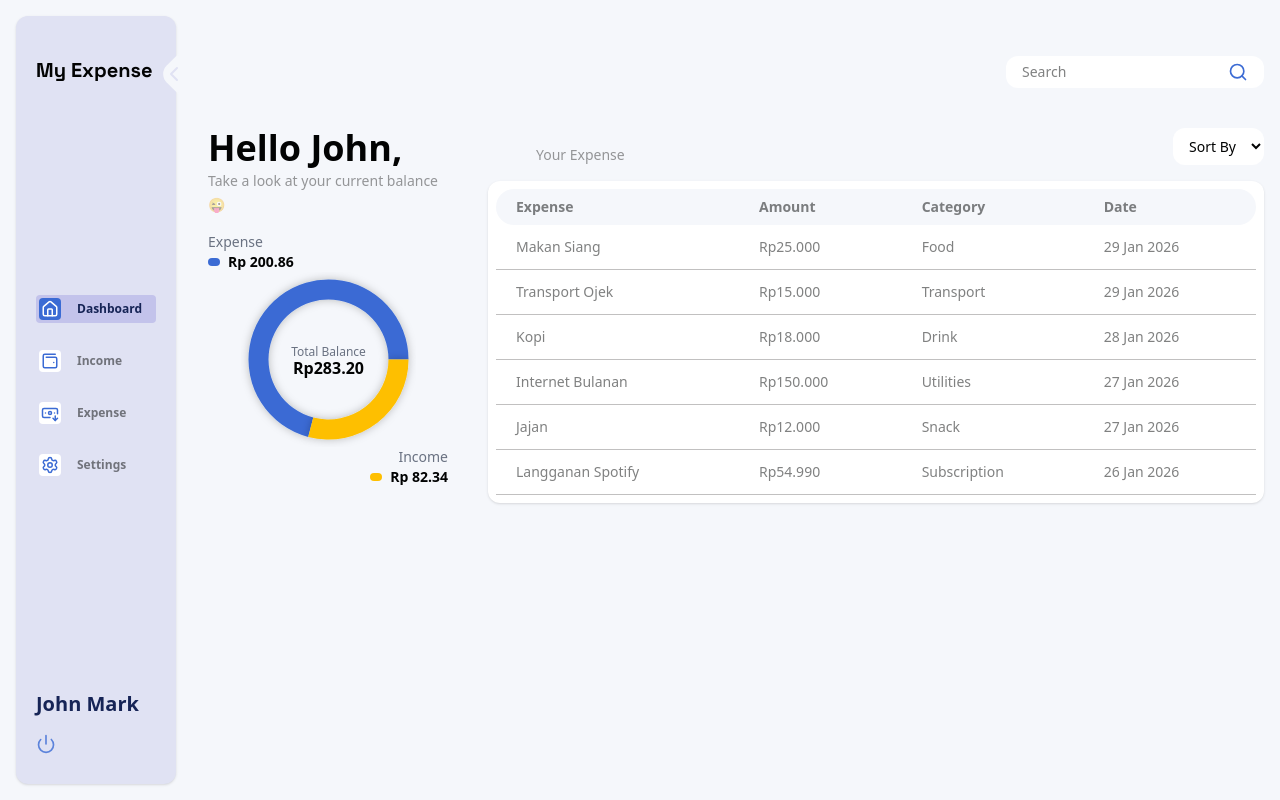
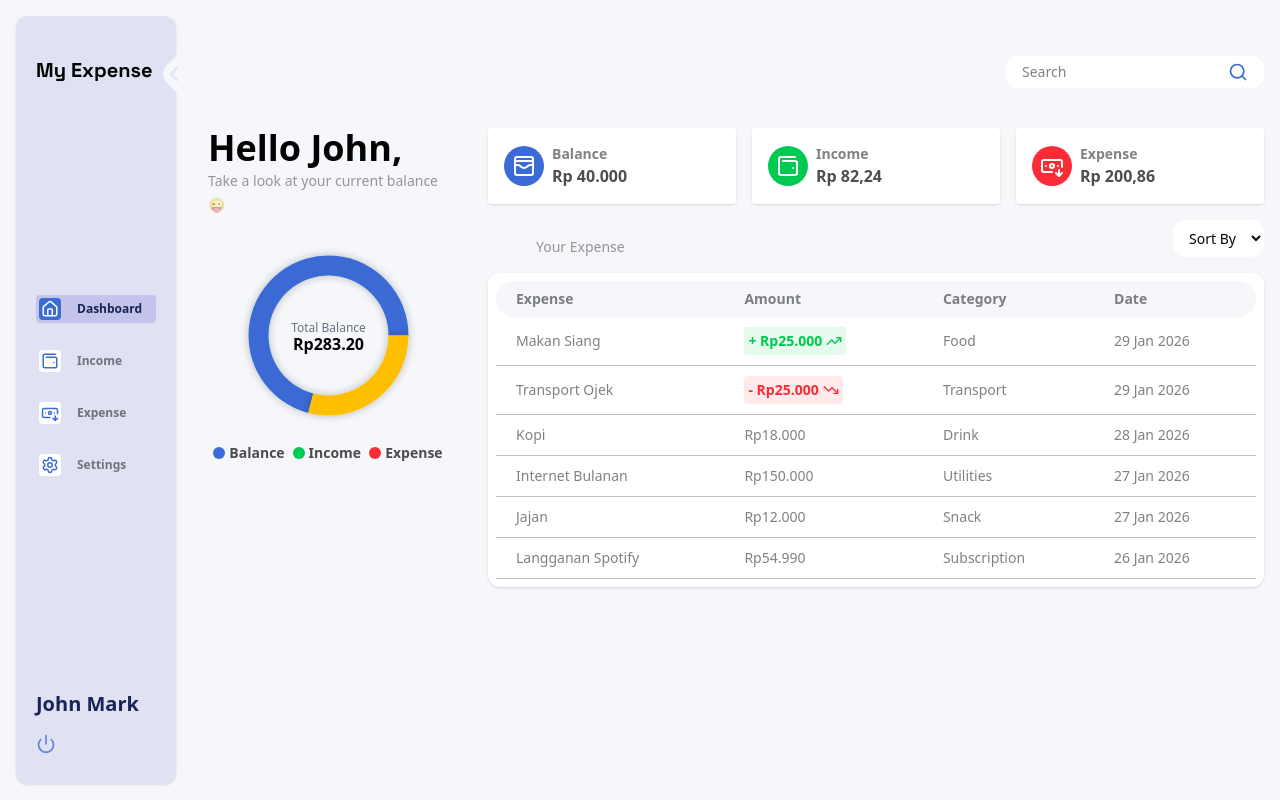
Before and after one commit to RafiqMuzayyan/My-Expense, a Next.js app: page /dashboard in a window 1280 px wide. Built offline with nearby package versions, Linux system fonts and the light colour scheme.

Commit message:
dashboard almost finish

```diff
--- a/src/app/dashboard/page.jsx
+++ b/src/app/dashboard/page.jsx
@@ -1,5 +1,6 @@
+import DataCard from '@/components/dashboard/DataCard'
 import DonutChart from '@/components/dashboard/DonutChart'
-import { Search } from 'lucide-react'
+import { BanknoteArrowDown, Search, TrendingDown, TrendingUp, WalletCards, WalletMinimal } from 'lucide-react'
 import React from 'react'
 
 const page = () => {
@@ -26,7 +27,7 @@ const page = () => {
 
         <div className='w-full max-w-60'>
 
-          <div className='mb-4'>
+          <div className='mb-8'>
             <h1 className='font-semibold text-4xl'>
               Hello John,
             </h1>
@@ -36,28 +37,54 @@ const page = () => {
           </div>
 
           {/* pie chart */}
-          <div className="flex flex-col items-center ">
+          <div className="flex flex-col items-center gap-5">
             {/* Requested */}
-            <div className="w-full flex flex-col text-sm items-start">
-              <p className="text-gray-500">Expense</p>
-              <div className="flex items-center gap-2 font-semibold">
-                <span className="w-3 h-2 rounded-full bg-secondary" />
-                <h4>Rp {data[0].value}</h4>
-              </div>
+
+            <DonutChart data={data}/>
+
+            <div className='w-full flex justify-center items-center gap-2'>
+                <div className='flex gap-1 items-center'>
+                  <span className="w-3 h-3 rounded-full bg-secondary"/>
+                  <h4 className='text-sm font-semibold text-black/70'>Balance</h4>
+                </div>
+                <div className='flex gap-1 items-center'>
+                  <span className="w-3 h-3 rounded-full bg-green-500"/>
+                  <h4 className='text-sm font-semibold text-black/70'>Income</h4>
+                </div>
+                <div className='flex gap-1 items-center justify-between'>
+                  <span className="w-3 h-3 rounded-full bg-red-500"/>
+                  <h4 className='text-sm font-semibold text-black/70'>Expense</h4>
+                </div>
             </div>
-            <DonutChart data={data}/>
-            <div className="w-full flex flex-col text-sm items-end ">
-              <p className="text-gray-500">Income</p>
-              <div className="flex items-center gap-2 font-semibold">
-                <span className="w-3 h-2 rounded-full bg-yellow" />
-                <h4>Rp {data[1].value}</h4>
-              </div>
-            </div>
+
           </div>
 
         </div>
 
-        <div className='w-full'>
+        <div className='w-full '>
+
+            <div className='w-full grid grid-cols-3 gap-4 mb-4'>
+
+              <DataCard
+                Icon={WalletCards}
+                Title='Balance'
+                Amount={40000}
+              />
+              <DataCard
+                Icon={WalletMinimal}
+                IconColor='bg-green-500'
+                Title='Income'
+                Amount={82.24}
+              />
+              <DataCard
+                Icon={BanknoteArrowDown}
+                IconColor='bg-red-500'
+                Title='Expense'
+                Amount={200.86}
+              />
+
+            </div>
+
             <div>
               <div className='flex justify-between pl-12 items-end mb-4' >
                 <h3 className='text-sm text-black/40'>Your Expense</h3>
@@ -87,13 +114,20 @@ const page = () => {
                   <tbody className='text-black/50'>
                     <tr>
                       <td>Makan Siang</td>
-                      <td>Rp25.000</td>
+                      <td>
+                        <div className='flex items-center w-fit bg-succes/10 p-1 text-succes font-semibold rounded gap-1'>
+                          + Rp25.000 <TrendingUp size={16}/></div>
+                      </td>
                       <td>Food</td>
                       <td>29 Jan 2026</td>
                     </tr>
                     <tr>
                       <td>Transport Ojek</td>
-                      <td>Rp15.000</td>
+                      <td>
+                        <div className='flex items-center w-fit bg-danger/10 p-1 text-danger font-semibold rounded gap-1'>
+                          - Rp25.000 <TrendingDown size={16}/>
+                        </div>
+                      </td>
                       <td>Transport</td>
                       <td>29 Jan 2026</td>
                     </tr>
--- a/src/app/globals.css
+++ b/src/app/globals.css
@@ -8,6 +8,8 @@
   --black: #020303;
   --yellow: #febf00;
   --blue: #3b6bd4;
+  --green: #00c951;
+  --danger: #fb2c36;
   --dark-blue: #162456;
   --grey: #c1c0c0;
 }
@@ -28,6 +30,8 @@
   --color-yellow: var(--yellow);
   --color-grey: var(--grey);
   --color-secondary: var(--blue);
+  --color-succes: var(--green);
+  --color-danger:var(--danger);
   --color-dark-secondary: var(--dark-blue);
   --font-nunito: var(--font-nunito);
   --font-poppins: var(--font-poppins);
@@ -55,7 +59,7 @@ tbody{
   margin: 20px;
 }
 td{
-  padding: 12px 20px;
+  padding: 10px 20px;
   border-bottom: 1px solid var(--grey);
 
 }
--- /dev/null
+++ b/src/app/utilities/toRupiah.js
@@ -0,0 +1,9 @@
+export default function toRupiah(value = 0) {
+  const number = Number(value) || 0
+
+  return new Intl.NumberFormat('id-ID', {
+    style: 'currency',
+    currency: 'IDR',
+    minimumFractionDigits: 0,
+  }).format(number)
+}
--- /dev/null
+++ b/src/components/dashboard/DataCard.jsx
@@ -0,0 +1,23 @@
+import  toRupiah  from '@/app/utilities/toRupiah'
+import React from 'react'
+
+const DataCard = ({
+    Icon,
+    IconColor="bg-secondary",
+    Title="Title",
+    Amount=0
+}) => {
+    return (
+        <div className='bg-white rounded shadow flex gap-2 items-center p-4'>
+            <div className={`rounded-full w-10 h-10 flex justify-center items-center text-white ${IconColor}`}>
+            <Icon/>
+            </div>
+            <div className='flex flex-col'>
+            <h3 className='text-black/50 text-sm font-semibold'>{Title}</h3>
+            <span className='font-semibold text-black/70'>{toRupiah(Amount)}</span>
+            </div>
+        </div>
+  )
+}
+
+export default DataCard
```
